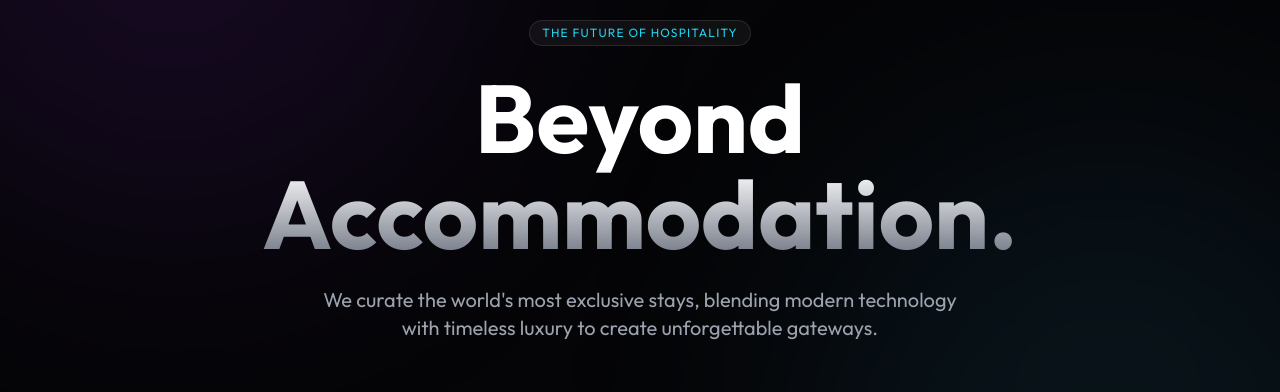
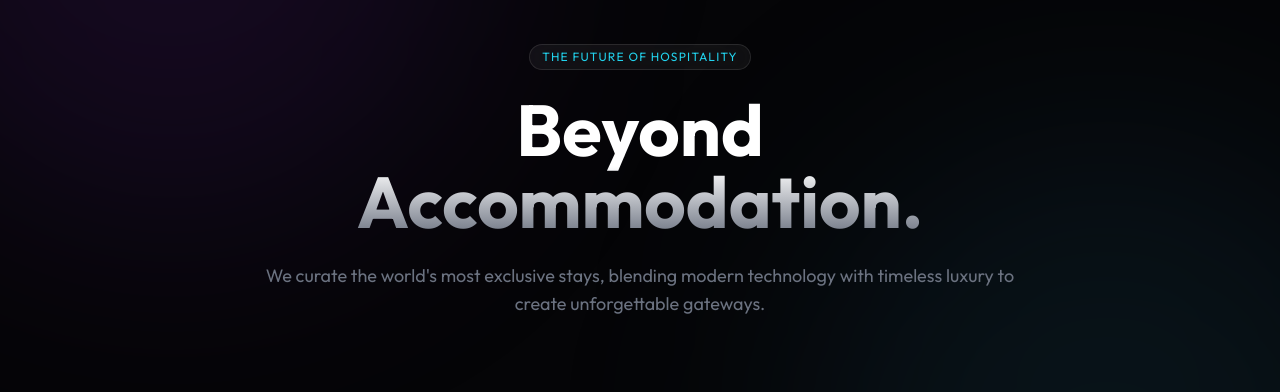
Before and after one commit to Divyansh9192/NeonStays-Frontend, a React (Vite) app: page /aboutus in a window 1280 px wide. Shown: the part 220-612 px from the top of the page. Built offline with nearby package versions, Linux system fonts and the light colour scheme; no server answers; a web font is replaced by a local one.

Commit message:
Refactor AboutUs component: remove commented Navbar code and improve layout and styling

```diff
--- a/src/pages/AboutUs.jsx
+++ b/src/pages/AboutUs.jsx
@@ -3,39 +3,6 @@ import { motion } from "framer-motion";
 import { MapPin, Star, Shield, Users, ArrowRight } from "lucide-react";
 import { useNavigate } from "react-router-dom";
 
-// --- Components ---
-
-// const Navbar = () => {
-//   return (
-//     <nav className="fixed top-0 left-0 w-full h-[88px] flex items-center justify-between px-10 z-50 bg-gradient-to-b from-black/80 to-transparent backdrop-blur-[2px]">
-//       {/* Logo */}
-//       <div className="flex items-center gap-3">
-//         <div className="w-8 h-8 bg-white rounded-lg flex items-center justify-center">
-//           <div className="w-3 h-3 bg-black rounded-full" />
-//         </div>
-//         <span className="text-white font-bold text-xl tracking-widest font-sans">NEONSTAYS</span>
-//       </div>
-
-//       {/* Links */}
-//       <div className="hidden md:flex items-center gap-8 text-sm font-medium text-gray-300">
-//         <a href="#" className="hover:text-white transition-colors">Home</a>
-//         <a href="#" className="hover:text-white transition-colors">Hotels</a>
-//         <a href="#" className="hover:text-white transition-colors">Experience</a>
-//         <a href="#" className="text-white border-b border-white pb-1">About</a>
-//       </div>
-
-//       {/* Actions */}
-//       <div className="flex items-center gap-4">
-//         <button className="px-6 py-2 rounded-full border border-white/30 text-white text-sm hover:bg-white hover:text-black transition-all duration-300 backdrop-blur-md">
-//           Dashboard
-//         </button>
-//         <button className="px-6 py-2 rounded-lg bg-[#111] text-white text-sm hover:bg-black border border-transparent hover:border-gray-800 transition-all duration-300">
-//           Logout
-//         </button>
-//       </div>
-//     </nav>
-//   );
-// };
 
 const FadeIn = ({ children, delay = 0 }) => (
   <motion.div
@@ -57,7 +24,8 @@ export default function AboutPage() {
   return (
     <div className="bg-[#050507] min-h-screen text-white selection:bg-cyan-500/30 font-sans overflow-x-hidden">
       {/* --- Hero Section --- */}
-      <section className="relative h-screen w-full flex flex-col justify-center items-center overflow-hidden">
+      <section className="relative min-h-[90vh] md:min-h-screen flex items-center justify-center px-4 text-center">
+
         {/* Ambient Background Glows */}
         <div className="absolute top-[-20%] left-[-10%] w-[600px] h-[600px] bg-purple-900/20 rounded-full blur-[120px]" />
         <div className="absolute bottom-[-20%] right-[-10%] w-[600px] h-[600px] bg-cyan-900/20 rounded-full blur-[120px]" />
@@ -77,7 +45,7 @@ export default function AboutPage() {
             initial={{ opacity: 0, y: 50 }}
             animate={{ opacity: 1, y: 0 }}
             transition={{ duration: 1, ease: "easeOut" }}
-            className="text-6xl md:text-8xl font-bold leading-tight mb-6 bg-clip-text text-transparent bg-gradient-to-b from-white via-white to-gray-500"
+            className="text-4xl sm:text-5xl md:text-7xl font-bold leading-tight mb-6 bg-clip-text text-transparent bg-gradient-to-b from-white via-white to-gray-500"
           >
             Beyond <br /> Accommodation.
           </motion.h1>
@@ -86,7 +54,7 @@ export default function AboutPage() {
             initial={{ opacity: 0 }}
             animate={{ opacity: 1 }}
             transition={{ duration: 1, delay: 0.4 }}
-            className="text-lg md:text-xl text-gray-400 max-w-2xl mx-auto leading-relaxed"
+            className="text-sm sm:text-base md:text-lg max-w-3xl text-gray-500 mx-auto leading-relaxed"
           >
             We curate the world's most exclusive stays, blending modern
             technology with timeless luxury to create unforgettable gateways.
@@ -149,16 +117,19 @@ export default function AboutPage() {
 
       {/* --- Values (Glass Cards) --- */}
       <section className="py-32 bg-black/20 relative">
-        <div className="max-w-7xl mx-auto px-6">
+        <div className="max-w-7xl mx-auto px-4 sm:px-6">
   <FadeIn>
-            <div className="flex flex-col md:flex-row justify-between items-end mb-16">
-              <h2 className="text-4xl font-bold max-w-md">
-                Designed for the <br />
+    <div className="flex flex-col md:flex-row md:justify-between md:items-end gap-4 md:gap-0 mb-12 md:mb-16 text-center md:text-left">
+
+      <h2 className="text-3xl sm:text-4xl font-bold max-w-full md:max-w-md">
+        Designed for the <br className="hidden md:block" />
         Discerning Traveler
       </h2>
-              <p className="text-gray-500 mt-4 md:mt-0 max-w-xs text-right">
+
+      <p className="text-gray-500 text-sm sm:text-base mt-2 md:mt-0 max-w-full md:max-w-xs md:text-right">
         Our core pillars define every decision we make.
       </p>
+
     </div>
   </FadeIn>
 
```
Lines whose indentation alone changed are shown as unchanged.
